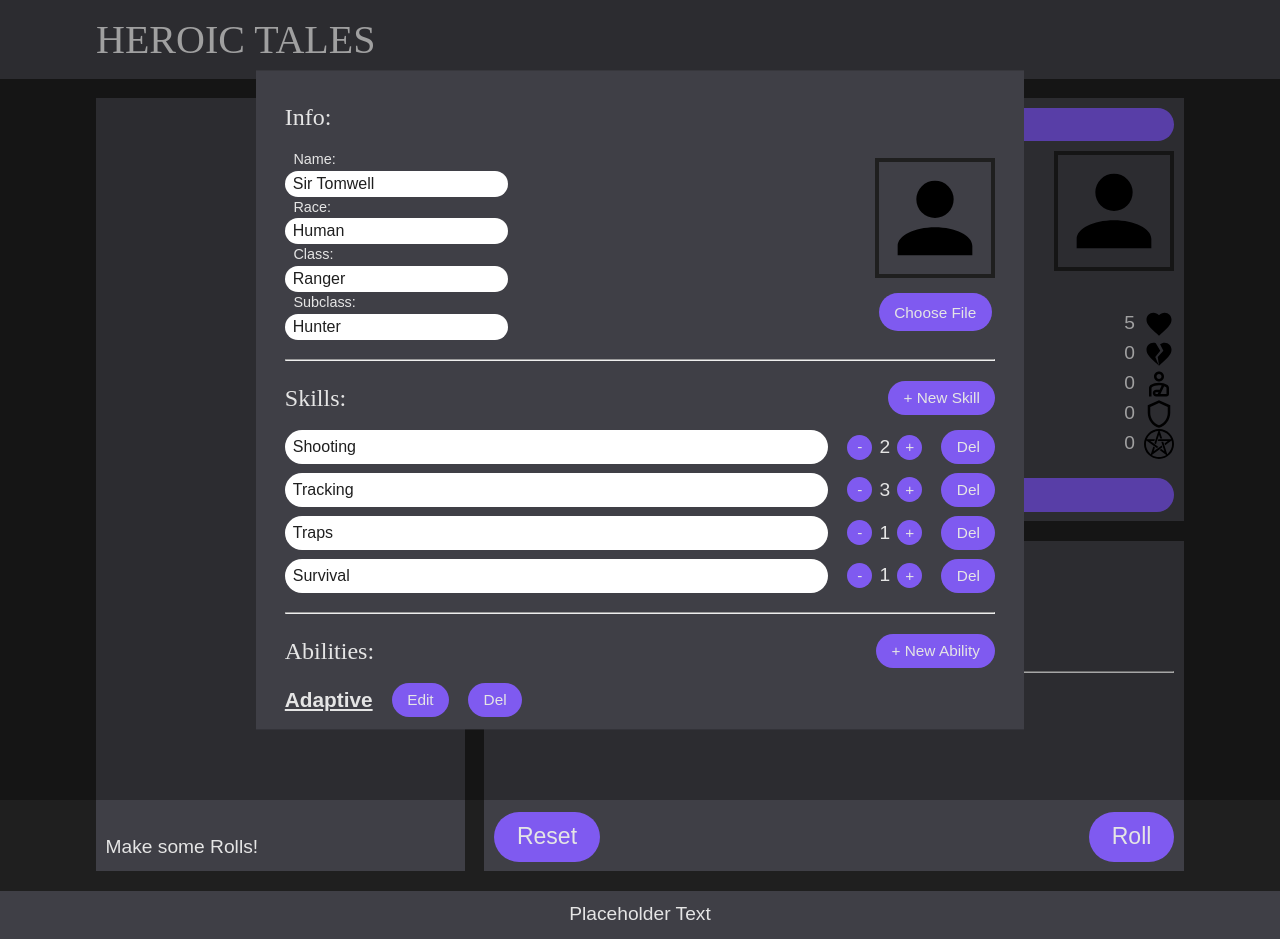
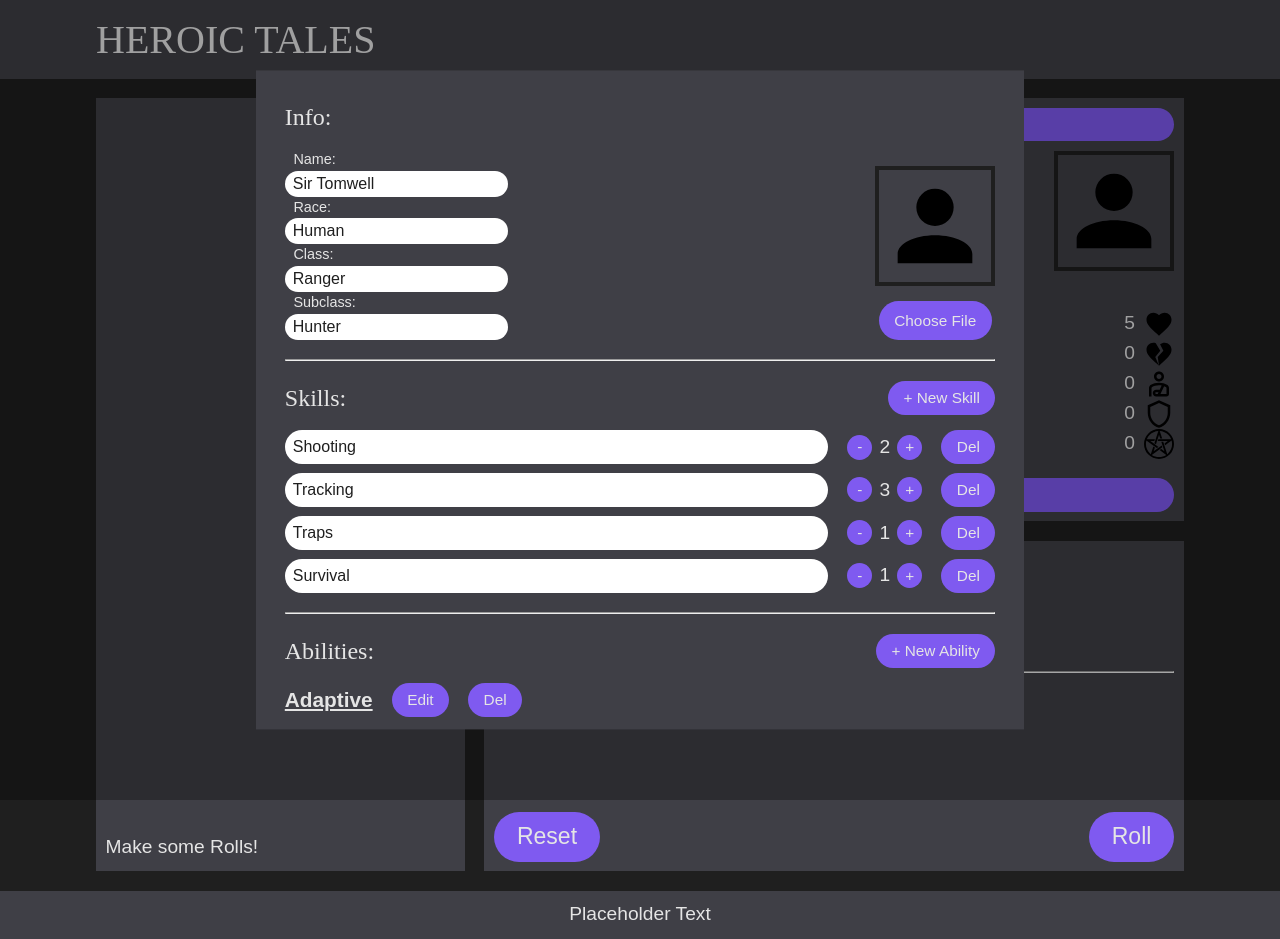
Before and after one commit to gemini-mastiff/heroic-tales-app, a React (Vite) app: page / in a window 1280 px wide. Both pictures are taken after a click on the button "Edit". Built offline with nearby package versions, Linux system fonts and the light colour scheme; a web font is replaced by a local one.

Commit message:
style: change InfoSection to align-items to end

```diff
--- a/src/components/EditCharForm.jsx
+++ b/src/components/EditCharForm.jsx
@@ -414,7 +414,7 @@ const Header = styled.label`
 const InfoSection = styled.div`
   display: flex;
   justify-content: space-between;
-  align-items: center;
+  align-items: end;
 `;
 
 const InputDiv = styled.div`
```
